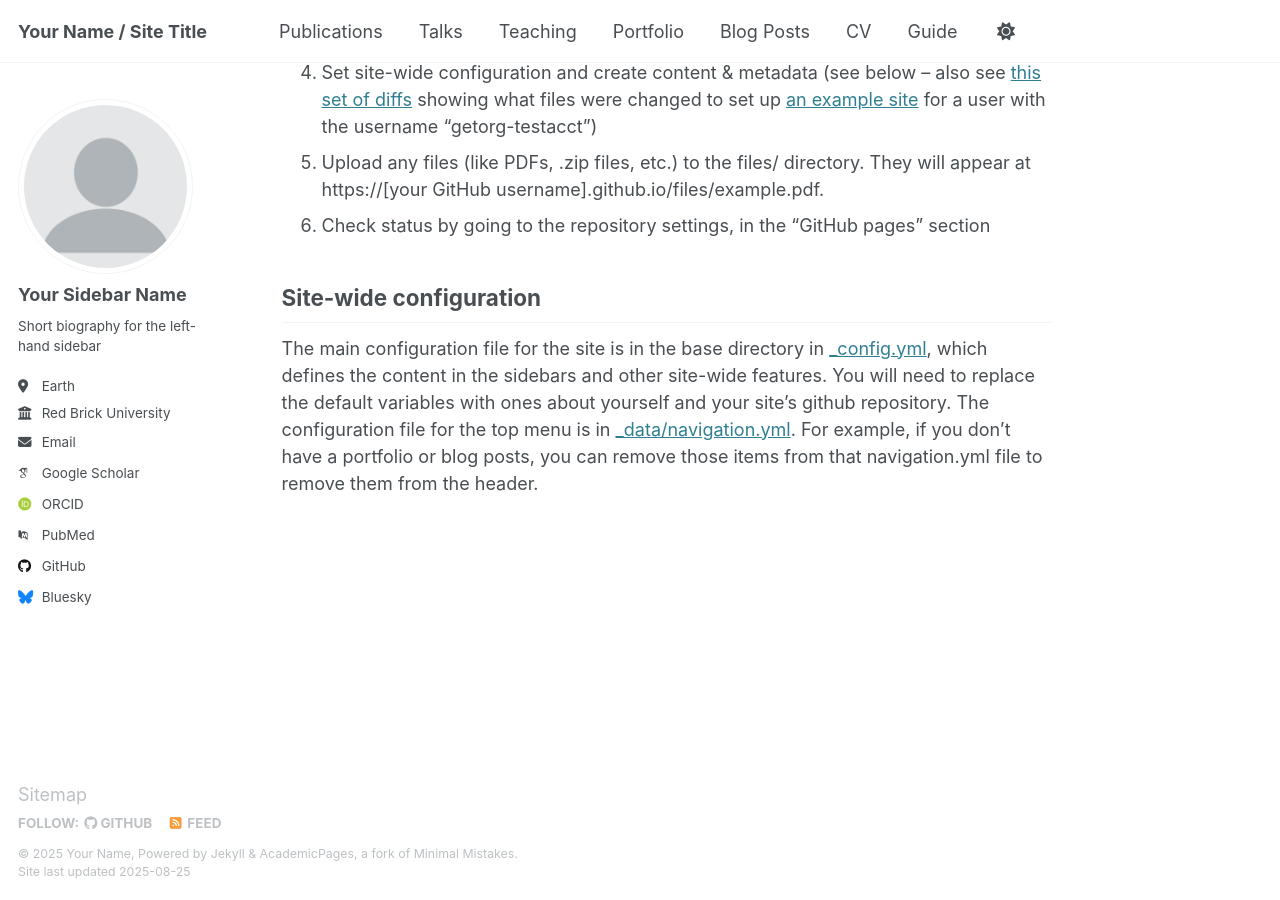
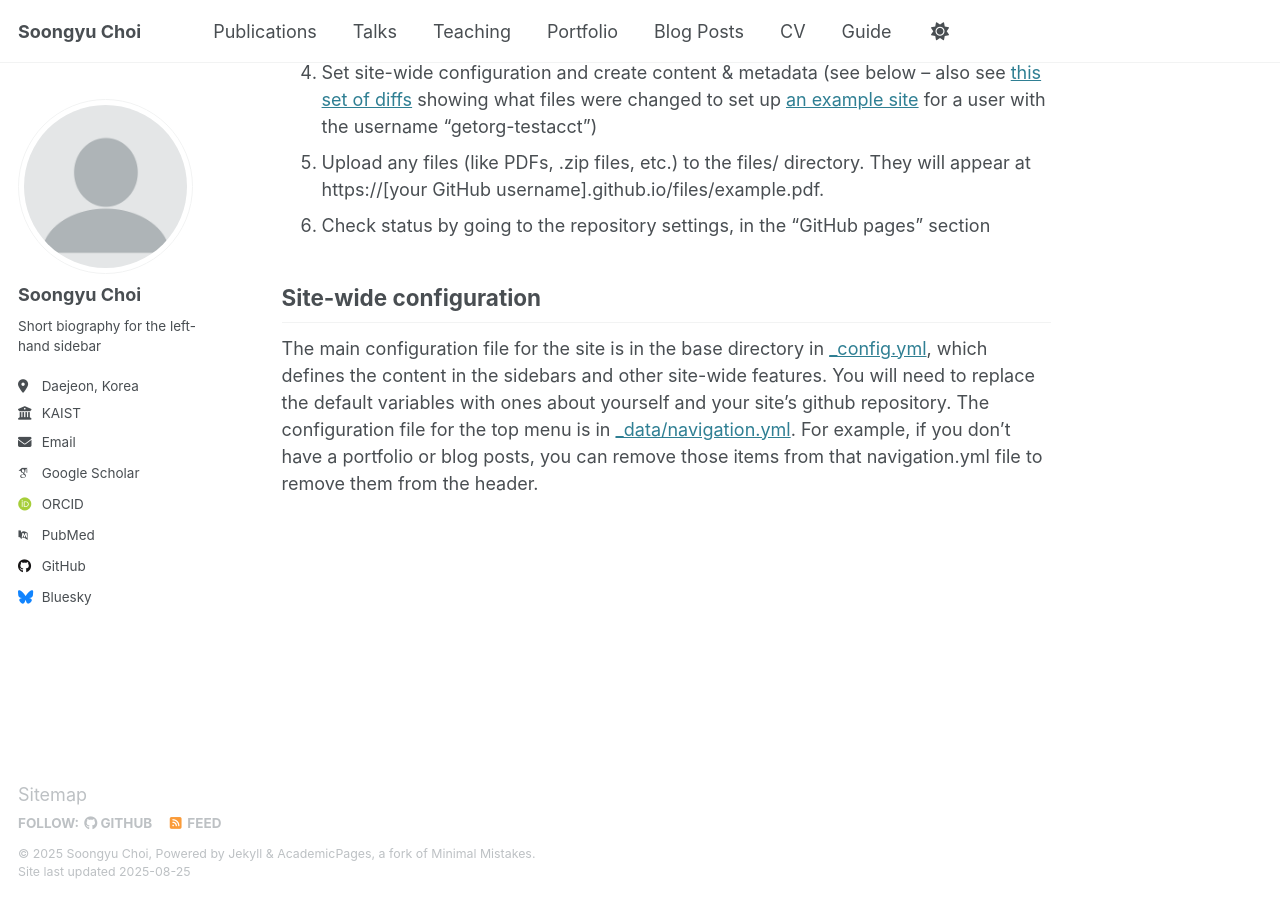
Before and after one commit to Gyu1291/Gyu1291.github.io, a Jekyll site: the page built from _pages/about.md, in a window 1280 px wide and 900 px high, scrolled down 1144 px. Built offline with Jekyll 4.4.1, drawn with Linux system fonts in a browser that asks for light colours; some web fonts are replaced.

Commit message:
first commit

```diff
--- a/_config.yml
+++ b/_config.yml
@@ -9,13 +9,13 @@
 # Basic Site Settings
 locale                   : "en-US"
 site_theme               : "default"
-title                    : "Your Name / Site Title"
+title                    : "Soongyu Choi"
 title_separator          : "-"
-name                     : &name "Your Name"
+name                     : &name "Soongyu Choi"
 description              : &description "personal description"
-url                      : https://academicpages.github.io # the base hostname & protocol for your site e.g. "https://[your GitHub username].github.io"
+url                      : https://gyu1291.github.io/ # the base hostname & protocol for your site e.g. "https://[your GitHub username].github.io"
 baseurl                  : "" # the subpath of your site, e.g. "/blog"
-repository               : "academicpages/academicpages.github.io"
+repository               : "Gyu1291/gyu1291.github.io"
 
 # Site Author - The following control what appear as part of the author content on the side bar.
 #               If a field is blank the icon and link will not appear, otherwise it will be shown.
@@ -23,17 +23,17 @@ repository               : "academicpages/academicpages.github.io"
 author:
   # Biographic information
   avatar           : "profile.png"
-  name             : "Your Sidebar Name"
+  name             : "Soongyu Choi"
   pronouns         : # example: "she/her"
   bio              : "Short biography for the left-hand sidebar"
-  location         : "Earth"
-  employer         : "Red Brick University"
+  location         : "Daejeon, Korea"
+  employer         : "KAIST"
   uri              : # URL
-  email            : "none@example.org"
+  email            : "soongyu1291@kaist.ac.kr"
 
   # Academic websites
   arxiv            : # URL - Update with the correct link to your profile
-  googlescholar    : "https://scholar.google.com/citations?user=PS_CX0AAAAAJ"
+  googlescholar    : "https://scholar.google.com/citations?user=QtRezrIAAAAJ&hl=en"
   impactstory      : # URL
   orcid            : "http://orcid.org/yourorcidurl"
   semantic         : # URL
```
